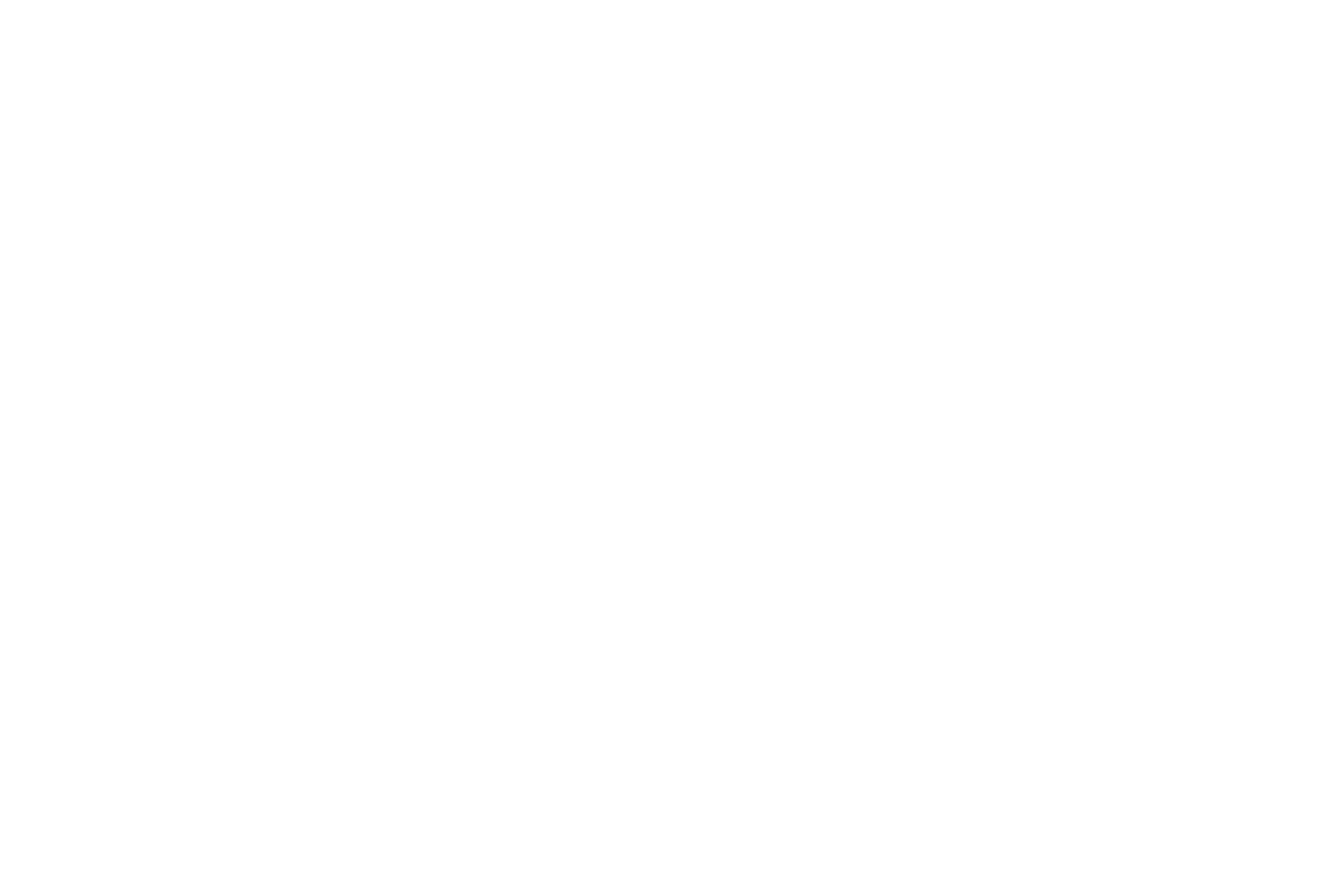
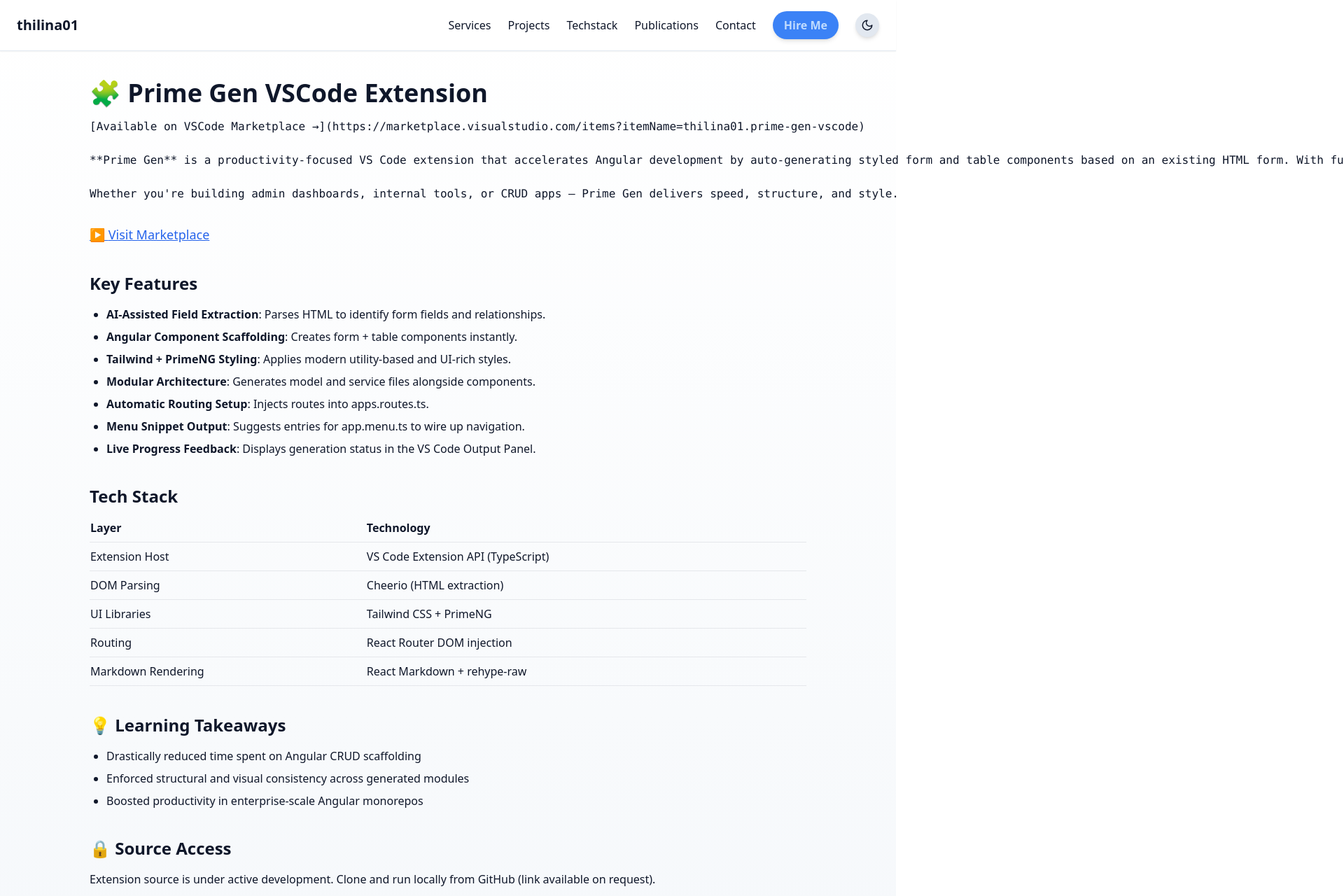
Before and after one commit to thilina01/thilina01.github.io, a React (Vite) app: page /prime-gen-vscode in a window 1280 px wide. Before the commit this address had no page. Shown: the top 1280 px of the page at 70% size, 1920 px wide, since content can reach past the window. Before the commit the page ends 800 px from the top, so only its background shows below. Built offline with nearby package versions, Linux system fonts and the light colour scheme.

Commit message:
Prime Gen VSCode Extension page

```diff
--- a/src/data/projects.json
+++ b/src/data/projects.json
@@ -1,9 +1,4 @@
 [
-  {
-    "title": "Microservice Status Monitor",
-    "text": "Mobile dashboard for tracking microservice health with real-time downtime alerts.",
-    "link": "/status-monitor"
-  },
   {
     "title": "FactoryPro 360 - Operations Command Suite",
     "text": "Built for manufacturers who refuse to leave performance to chance.",
@@ -18,6 +13,16 @@
     "title": "WhizKidz Flashcards",
     "text": "Empower young learners with a delightful, interactive experience designed to build confidence, spark curiosity, and turn vocabulary practice into an adventure.",
     "link": "/whizkidz-flashcards"
+  },
+  {
+    "title": "Prime Gen VSCode Extension",
+    "text": "Scaffold Tailwind + PrimeNG Angular components from HTML using AI-assisted parsing.",
+    "link": "/prime-gen-vscode"
+  },
+  {
+    "title": "Microservice Status Monitor",
+    "text": "Mobile dashboard for tracking microservice health with real-time downtime alerts.",
+    "link": "/status-monitor"
   },
   {
     "title": "AI Review Pipeline",
--- a/src/main.jsx
+++ b/src/main.jsx
@@ -7,6 +7,8 @@
 import ProjectFactoryPro from "./pages/ProjectFactoryPro";
 import ProjectTextBridge from "./pages/ProjectTextBridge";
 import ProjectWhizKidz from "./pages/ProjectWhizKidz";
+import ProjectPrimeGen from "./pages/ProjectPrimeGen";
+
 import ScrollToTop from "./components/ScrollToTop";
 import "./index.css";
 
@@ -20,6 +22,8 @@
         <Route path="/factorypro" element={<ProjectFactoryPro />} />
         <Route path="/textbridge" element={<ProjectTextBridge />} />
         <Route path="/whizkidz-flashcards" element={<ProjectWhizKidz />} />
+        <Route path="/prime-gen-vscode" element={<ProjectPrimeGen />} />
+
       </Routes>
     </BrowserRouter>
   </React.StrictMode>
--- /dev/null
+++ b/src/pages/ProjectPrimeGen.jsx
@@ -0,0 +1,83 @@
+// src/pages/ProjectPrimeGen.jsx
+import React, { useEffect, useState } from "react";
+import Navbar from "../components/Navbar";
+import Footer from "../components/Footer";
+import ContactSection from "../sections/ContactSection";
+import ProjectPageLayout from "../components/ProjectPageLayout";
+
+const data = {
+  title: "🧩 Prime Gen VSCode Extension",
+  description: `
+    [Available on VSCode Marketplace →](https://marketplace.visualstudio.com/items?itemName=thilina01.prime-gen-vscode)
+
+    **Prime Gen** is a productivity-focused VS Code extension that accelerates Angular development by auto-generating styled form and table components based on an existing HTML form. With full integration of **Tailwind CSS** and **PrimeNG**, this tool reduces boilerplate and enforces design consistency across your app.
+
+    Whether you're building admin dashboards, internal tools, or CRUD apps — Prime Gen delivers speed, structure, and style.
+  `,
+  download: {
+    label: "Visit Marketplace",
+    url: "https://marketplace.visualstudio.com/items?itemName=thilina01.prime-gen-vscode"
+  },
+  features: [
+    {
+      title: "AI-Assisted Field Extraction",
+      text: "Parses HTML to identify form fields and relationships."
+    },
+    {
+      title: "Angular Component Scaffolding",
+      text: "Creates form + table components instantly."
+    },
+    {
+      title: "Tailwind + PrimeNG Styling",
+      text: "Applies modern utility-based and UI-rich styles."
+    },
+    {
+      title: "Modular Architecture",
+      text: "Generates model and service files alongside components."
+    },
+    {
+      title: "Automatic Routing Setup",
+      text: "Injects routes into apps.routes.ts."
+    },
+    {
+      title: "Menu Snippet Output",
+      text: "Suggests entries for app.menu.ts to wire up navigation."
+    },
+    {
+      title: "Live Progress Feedback",
+      text: "Displays generation status in the VS Code Output Panel."
+    }
+  ],
+  techStack: [
+    { layer: "Extension Host", tech: "VS Code Extension API (TypeScript)" },
+    { layer: "DOM Parsing", tech: "Cheerio (HTML extraction)" },
+    { layer: "UI Libraries", tech: "Tailwind CSS + PrimeNG" },
+    { layer: "Routing", tech: "React Router DOM injection" },
+    { layer: "Markdown Rendering", tech: "React Markdown + rehype-raw" }
+  ],
+  takeaways: [
+    "Drastically reduced time spent on Angular CRUD scaffolding",
+    "Enforced structural and visual consistency across generated modules",
+    "Boosted productivity in enterprise-scale Angular monorepos"
+  ],
+  sourceAccess: "Extension source is under active development. Clone and run locally from GitHub (link available on request).",
+  developer: "Created and maintained by Thilina — VS Code user, OSS advocate, and Angular/Tailwind enthusiast."
+};
+
+export default function ProjectPrimeGen() {
+  const [darkMode, setDarkMode] = useState(() => localStorage.getItem("darkMode") === "true");
+
+  useEffect(() => {
+    document.documentElement.classList.toggle("dark", darkMode);
+    localStorage.setItem("darkMode", darkMode);
+  }, [darkMode]);
+
+  return (
+    <main className="min-h-screen bg-gradient-to-b from-white to-slate-100 dark:from-slate-900 dark:to-slate-800 text-slate-900 dark:text-slate-100">
+      <Navbar darkMode={darkMode} setDarkMode={setDarkMode} menuOpen={false} setMenuOpen={() => {}} activeSection={""} />
+      <ProjectPageLayout project={data} />
+      <ContactSection />
+      <Footer />
+    </main>
+  );
+}
```
